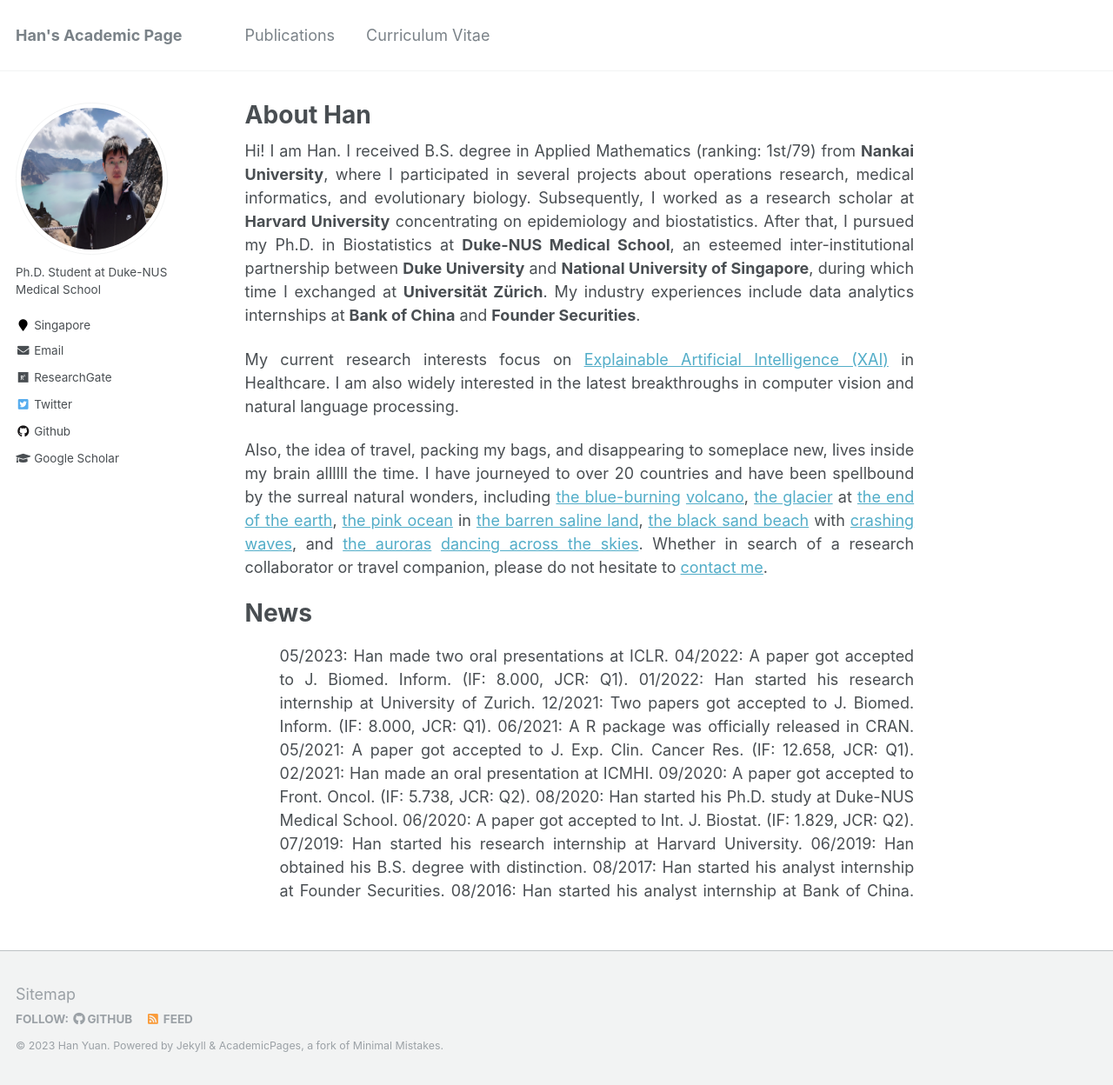
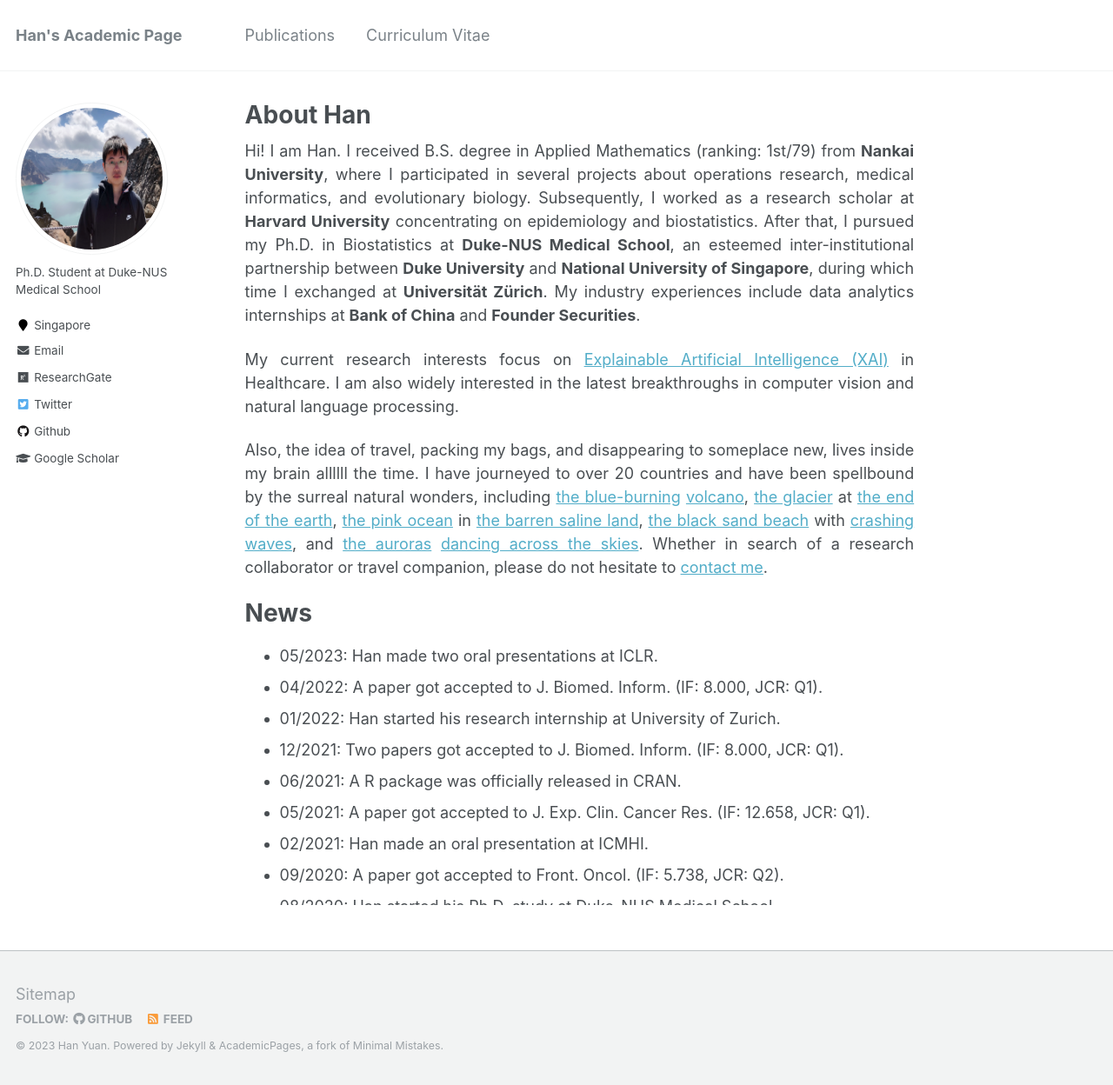
Before and after one commit to Han-Yuan-Med/Han-Yuan-Med.github.io, a Jekyll site: the page built from _pages/about.md, in a window 1280 px wide and 1248 px high. Shown: the whole window at 87% size. Built offline with Jekyll 4.4.1, drawn with Linux system fonts in a browser that asks for light colours; a script that is not in the unit is left out.

Commit message:
Update about.md

```diff
--- a/_pages/about.md
+++ b/_pages/about.md
@@ -16,19 +16,22 @@
 News
 =
 <ul style="width: auto; height: 300px; overflow: auto">
-  05/2023: Han made two oral presentations at ICLR.
-04/2022: A paper got accepted to J. Biomed. Inform. (IF: 8.000, JCR: Q1).
-01/2022: Han started his research internship at University of Zurich.
-12/2021: Two papers got accepted to J. Biomed. Inform. (IF: 8.000, JCR: Q1).
-06/2021: A R package was officially released in CRAN.
-05/2021: A paper got accepted to J. Exp. Clin. Cancer Res. (IF: 12.658, JCR: Q1).
-02/2021: Han made an oral presentation at ICMHI.
-09/2020: A paper got accepted to Front. Oncol. (IF: 5.738, JCR: Q2).
-08/2020: Han started his Ph.D. study at Duke-NUS Medical School.
-06/2020: A paper got accepted to Int. J. Biostat. (IF: 1.829, JCR: Q2).
-07/2019: Han started his research internship at Harvard University.
-06/2019: Han obtained his B.S. degree with distinction.
-08/2017: Han started his analyst internship at Founder Securities.
-08/2016: Han started his analyst internship at Bank of China.
-09/2015: Han started his undergraduate study at Nankai University.
+<li>05/2023: Han made two oral presentations at ICLR.</li>
+<li>04/2022: A paper got accepted to J. Biomed. Inform. (IF: 8.000, JCR: Q1).</li>
+<li>01/2022: Han started his research internship at University of Zurich.</li>
+<li>12/2021: Two papers got accepted to J. Biomed. Inform. (IF: 8.000, JCR: Q1).</li>
+<li>06/2021: A R package was officially released in CRAN.</li>
+<li>05/2021: A paper got accepted to J. Exp. Clin. Cancer Res. (IF: 12.658, JCR: Q1).</li>
+<li>02/2021: Han made an oral presentation at ICMHI.</li>
+<li>09/2020: A paper got accepted to Front. Oncol. (IF: 5.738, JCR: Q2).</li>
+<li>08/2020: Han started his Ph.D. study at Duke-NUS Medical School.</li>
+<li>06/2020: A paper got accepted to Int. J. Biostat. (IF: 1.829, JCR: Q2).</li>
+<li>07/2019: Han started his research internship at Harvard University.</li>
+<li>06/2019: Han obtained his B.S. degree with distinction.</li>
+<li>08/2017: Han started his analyst internship at Founder Securities.</li>
+<li>08/2016: Han started his analyst internship at Bank of China.</li>
+<li>09/2015: Han started his undergraduate study at Nankai University.</li>
 </ul>
+
+
+<script type="text/javascript" id="clstr_globe" src="//clustrmaps.com/globe.js?d=Fdoa_8lYghMRtvjcjmYyKs5Dgo1ULEX2F94UDV-wtrc"></script>
```
